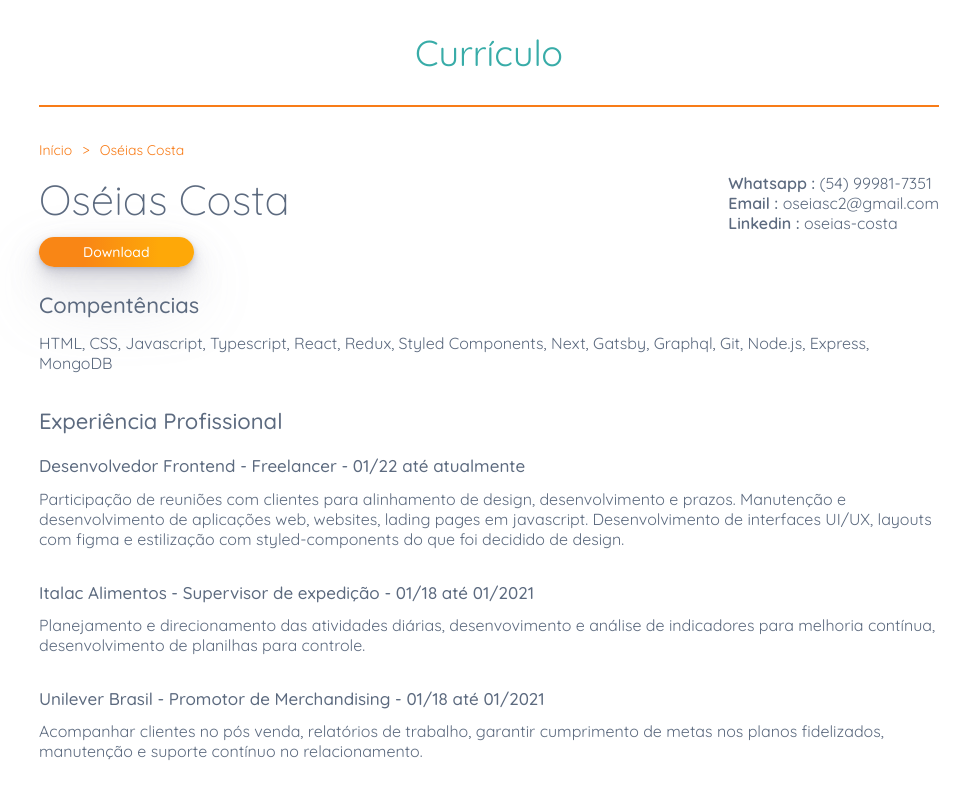
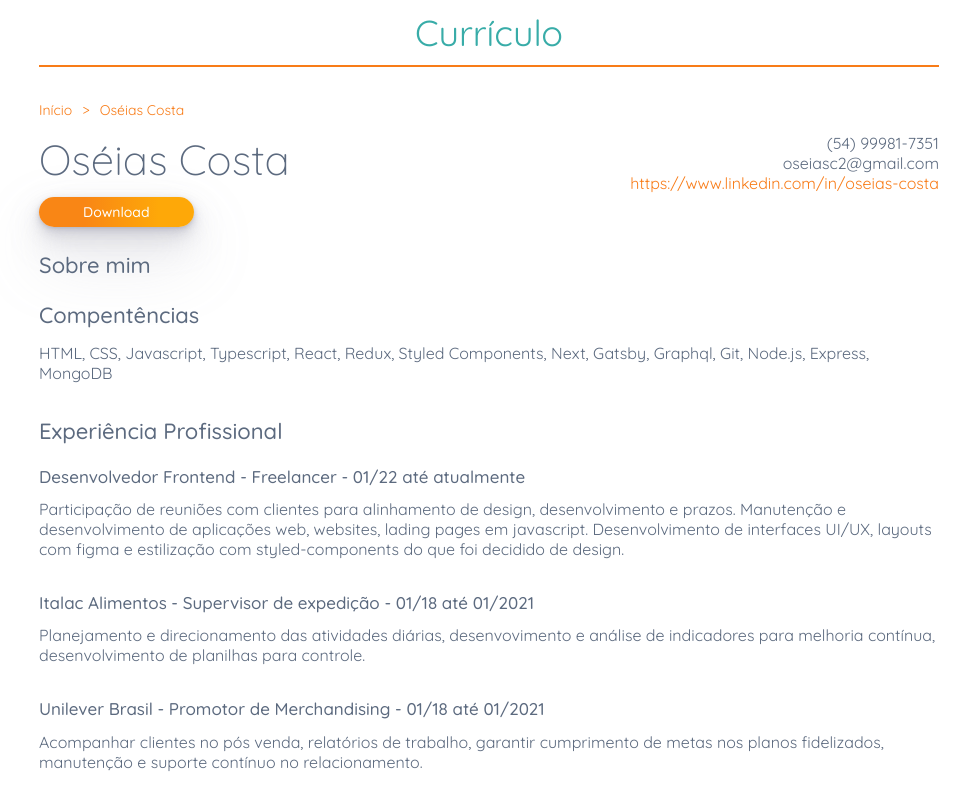
Before and after one commit to oseias-costa/project-aws, a Next.js app: page /curriculo/oseias-costa in a window 1280 px wide. Shown: the top 795 px of the page, without its empty margins (151-1121 px from the left). Built offline with nearby package versions, Linux system fonts and the light colour scheme.

Commit message:
fix(Teacher): styled from teacher component

```diff
--- a/app/curriculo/[memberId]/_data.tsx
+++ b/app/curriculo/[memberId]/_data.tsx
@@ -44,6 +44,7 @@ export const data = [
         download: '../../../files/curriculo-larissa-lopes.pdf',
         linkedin: 'larissa0395',
         skills: 'HTML, CSS, Microsoft Office, CloudComputing',
+        about: 'Olá, me chamo Larissa, sou estudante de Análise e Desenvolvimento de Sistemas, apaixonada por tecnologia e suas inovações, busco a primeira oportunidade na área para colocar as mãos na massa e a praticar soluções inovadoras, transformando o mundo em que vivemos em um lugar mais fácil, rápido e inovador. Já tive contato com CloudComputing, HTML, CSS, JavaScript e estou sempre aprimorando os meus conhecimentos em busca da minha sonhada vaga!',
         professioalExperience: [
             {
                 title: 'Atividade Autônoma',
--- a/app/curriculo/[memberId]/page.tsx
+++ b/app/curriculo/[memberId]/page.tsx
@@ -38,6 +38,12 @@ export default function CurriculoPage({params}: {params: {memberId: string}}){
                     <ContactItem item="Linkedin" content={member.linkedin} />
                 </S.ContactLeft>
             </S.Contact>
+            { member.about !== '' && (
+                <ItemWithDescription
+                    item="Sobre mim"
+                    content={member.about}
+                />)
+            }
             <ItemWithDescription
                 item="Compentências"
                 content={member.skills}
--- a/components/curriculum/ContactItem.tsx
+++ b/components/curriculum/ContactItem.tsx
@@ -3,9 +3,12 @@ import * as S from "./curriculum.styles";
 
 export default function ContactItem({item, content}: {item: string, content: string}){
     return(
-        <S.ContactContainer>
-            <strong>{item} : </strong>
-            <p>&nbsp;{content}</p>
+        <S.ContactContainer key={item}>
+            { item === 'Linkedin' ? (
+                <a href={`https://www.linkedin.com/in/${content}`}>https://www.linkedin.com/in/{content}</a>
+            ) : (
+                <p>&nbsp;{content}</p>
+            )}
         </S.ContactContainer>
     )
 }
--- a/components/curriculum/curriculum.styles.ts
+++ b/components/curriculum/curriculum.styles.ts
@@ -32,6 +32,8 @@ export const Title = styled.h1`
     text-align: center;
     font-weight: 400;
     font-size: 36px;
+    margin-top: 10px;
+    margin-bottom: 10px;
 `
 
 export const LinksPage = styled.div`
@@ -75,12 +77,27 @@ export const ContactLeft = styled.div`
 
 export const ContactContainer = styled.div`
     display: flex;
-    align-items: center;
+    justify-content: end;
 
     strong, p {
         color: #5C6A7F;
         margin: 0;
         font-size: 16px;
+    }
+
+    a {
+        color: #F87C18;
+        margin: 0;
+        text-decoration: none;
+        transition: .2s linear;
+
+        &:hover{
+            color: #38ACA8;
+        }
+
+    }
+    @media(max-width: 740px) {
+        justify-content: start;
     }
 `
 
--- a/components/header/header.styles.ts
+++ b/components/header/header.styles.ts
@@ -4,6 +4,10 @@ export const Container = styled.header`
   display: flex;
   justify-content: center;
   margin-bottom: 30px;
+
+  @media(max-width: 740px) {
+    display: none;
+  }
 `;
 
 export const Menu = styled.nav`
--- a/components/headline/headline.styles.ts
+++ b/components/headline/headline.styles.ts
@@ -5,6 +5,11 @@ export const Container = styled.header`
   justify-content: center;
   flex-wrap: wrap-reverse;
   padding-bottom: 20px;
+
+  @media(max-width: 740px){
+    padding-left: 20px;
+    padding-right: 20px;
+  }
 `;
 
 export const DescriptionContainer = styled.div`
```
Also changed, not shown: components/mentor/mentor.style.ts (+23 -1 lines), components/teacher/teacher.styles.ts (+25 -3 lines).
